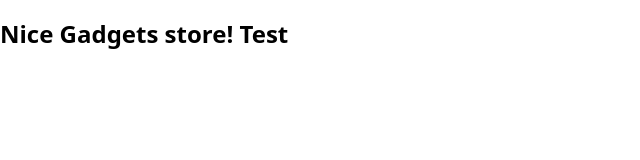
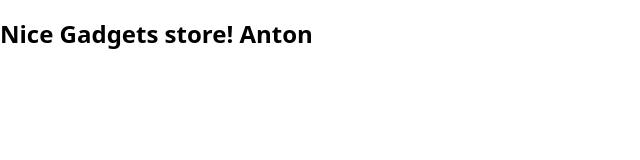
Before and after one commit to fe-may23-bugs-and-hugs/nice-gadgets-fe, a React (Create React App) app: page / in a window 1280 px wide. Shown: the top 160 px of the page, without its empty margins (0-640 px from the left). Built offline with nearby package versions, Linux system fonts and the light colour scheme.

Commit message:
Test commit

```diff
--- a/src/App.tsx
+++ b/src/App.tsx
@@ -1,5 +1,5 @@
 export const App = () => (
   <div>
-    <h2>Nice Gadgets store! Test</h2>
+    <h2>Nice Gadgets store! Anton</h2>
   </div>
 );
```
